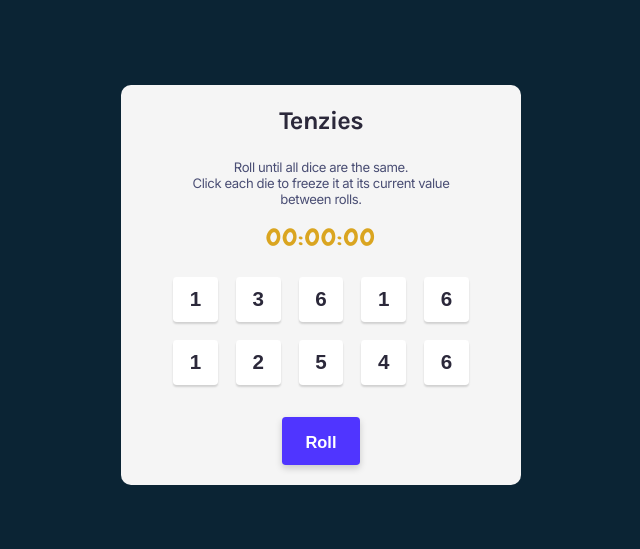
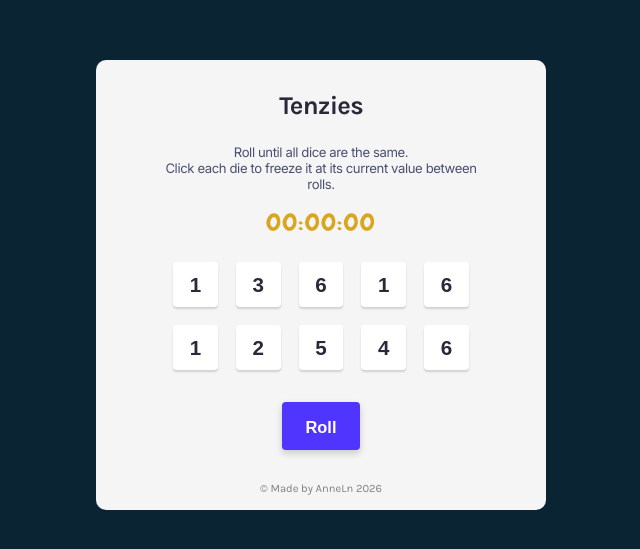
Before and after one commit to anneln/tenzies, a React (Vite) app: page / in a window 1280 px wide. Shown: the part 115-664 px from the top of the page, without its empty margins (319-959 px from the left). Built offline with nearby package versions, Linux system fonts and the light colour scheme.

Commit message:
add share and copyright

```diff
--- a/src/App.jsx
+++ b/src/App.jsx
@@ -100,6 +100,18 @@ export default function App() {
       >
         {gameWon ? "New Game" : "Roll"}
       </button>
+      {gameWon && (
+        <a
+          className="share-link"
+          target="_blank"
+          href={`https://wa.me/?text=I won Tenzies in ${timer(time)}! Can you beat that?`}
+        >
+          Share on WhatsApp
+        </a>
+      )}
+      <p className="copyright">
+        &copy; Made by AnneLn {new Date().getFullYear()}
+      </p>
     </main>
   );
 }
--- a/src/index.css
+++ b/src/index.css
@@ -18,8 +18,8 @@ body {
 div#root {
   height: 100%;
   width: 100%;
-  max-height: 400px;
-  max-width: 400px;
+  max-height: 450px;
+  max-width: 450px;
 }
 
 h1,
@@ -27,6 +27,7 @@ h1,
   color: #2b283a;
 }
 h1 {
+  margin-top: 1rem;
   text-align: center;
   font-size: 1.6rem;
   font-weight: 700;
@@ -117,3 +118,24 @@ main {
   white-space: nowrap;
   border: 0;
 }
+
+.share-link {
+  margin-top: 0.9rem;
+  color: #4a4e74;
+  text-decoration: none;
+  padding: 0.8rem 1.1rem 0.8rem 1.1rem;
+  box-shadow: 0 3.2px 7.68px 0 rgba(0, 0, 0, 0.18);
+  cursor: pointer;
+  border-radius: 7px;
+}
+
+.share-link:hover {
+  background-color: #5adb84;
+  transition: background-color 0.5s;
+}
+
+.copyright {
+  font-size: 0.7rem;
+  color: grey;
+  margin-top: 2rem;
+}
```
